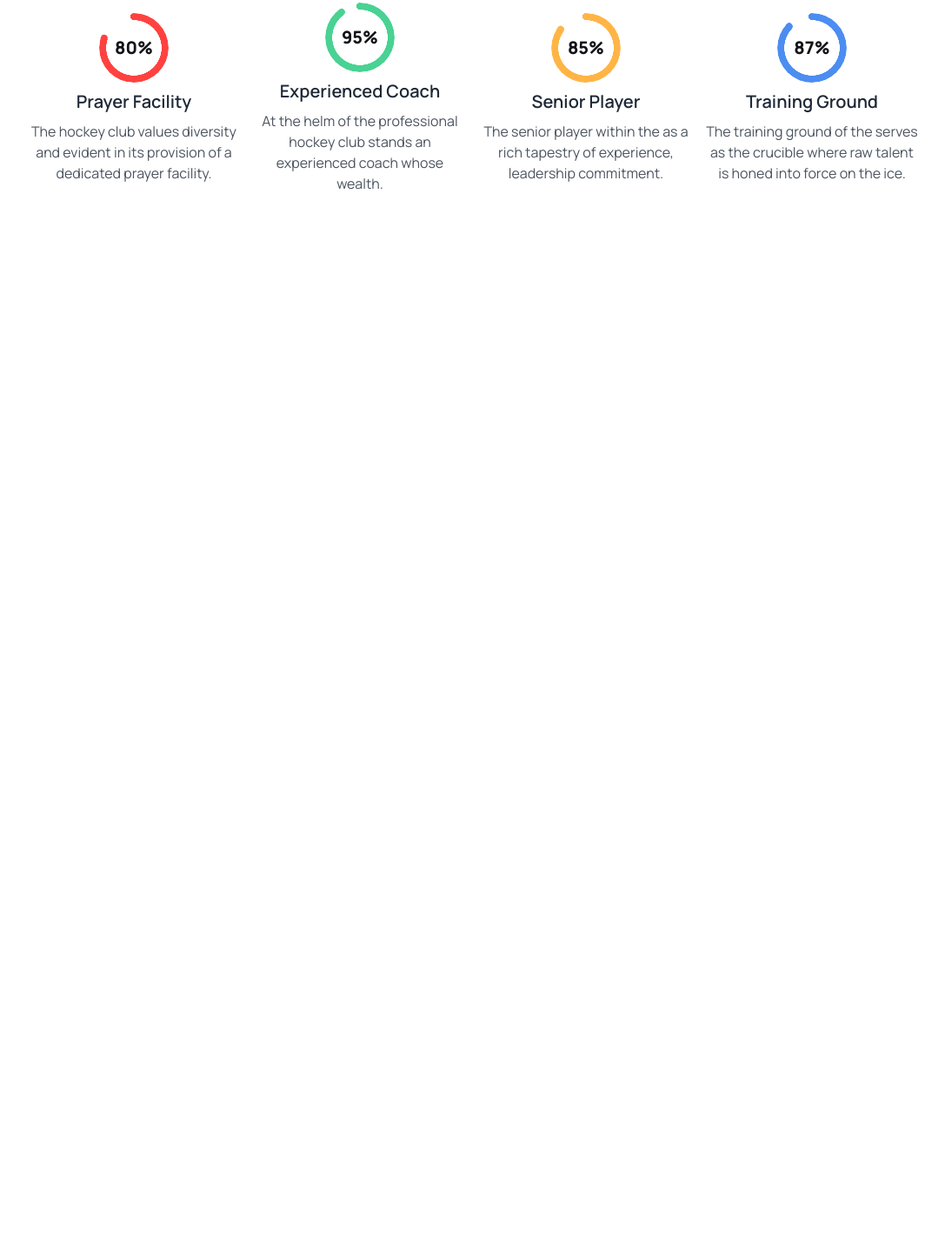
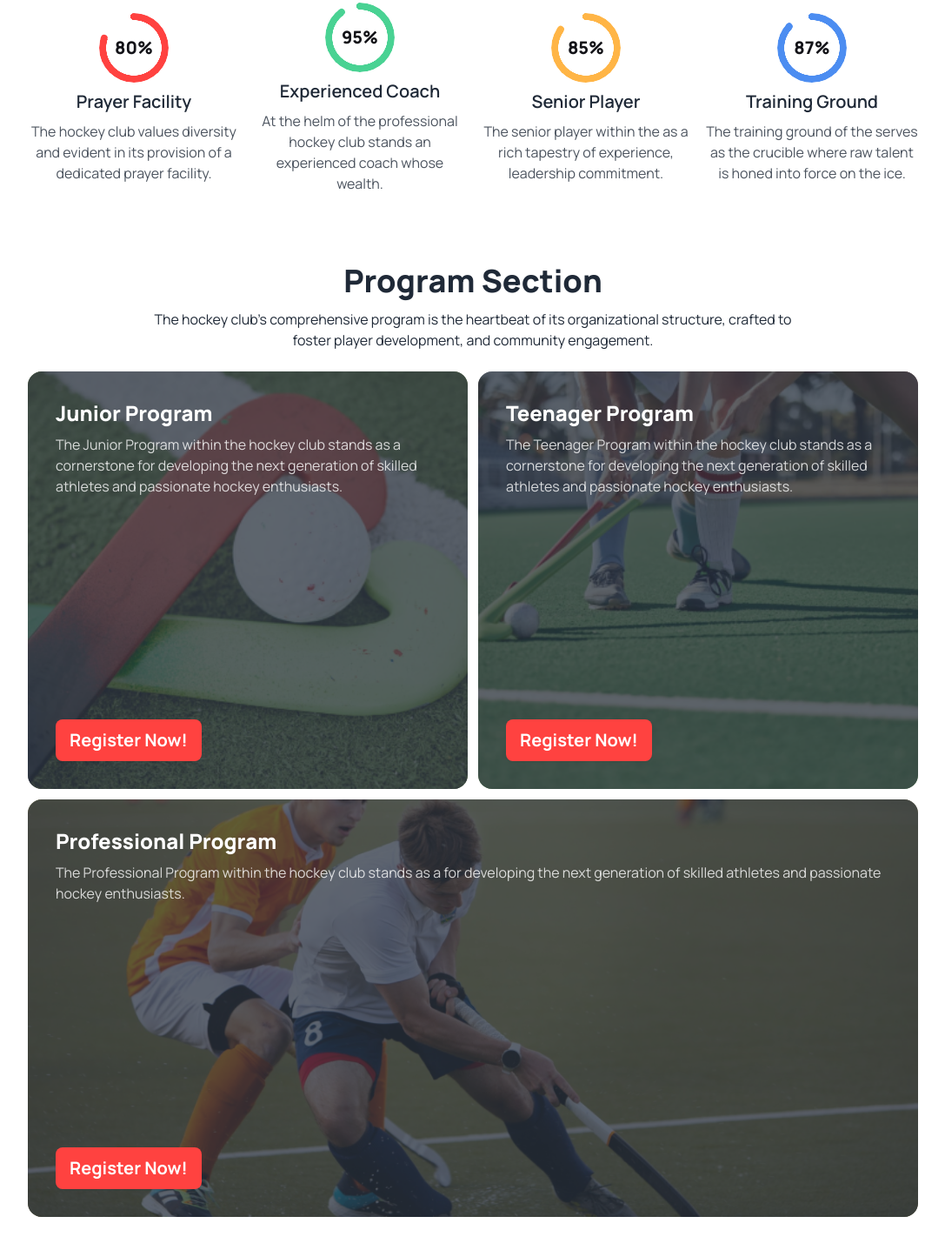
Before and after one commit to kibriarobin97/hockeys-daisyui, a plain HTML site: page index.html in a window 1280 px wide. Shown: the part 915-2352 px from the top of the page at 87% size, without its empty margins (96-1183 px from the left). Before the commit the page ends 1218 px from the top, so only its background shows below. Drawn offline with nearby package versions, Linux system fonts and the light colour scheme.

Commit message:
added program section

```diff
--- a/index.html
+++ b/index.html
@@ -47,7 +47,7 @@
                             <li><a>Contact</a></li>
                         </ul>
                     </div>
-                    <button><a class="text-4xl font-extrabold text-[#131318]">Hockey<span
+                    <button><a class="text-2xl lg:text-4xl font-extrabold text-[#131318]">Hockey<span
                                 class="text-[#FF4240]">’</span>s</a></button>
                 </div>
                 <div class="navbar-center hidden lg:flex">
@@ -70,21 +70,24 @@
             <div class="carousel w-full">
 
                 <!-- first slider -->
-                <div id="slide1" class="carousel-item relative w-full bg-[url(./images/1.png)] bg-center bg-cover py-10 rounded-lg lg:h-[60vh]">
+                <div id="slide1"
+                    class="carousel-item relative w-full bg-[url(./images/1.png)] bg-center bg-cover py-10 rounded-lg lg:h-[60vh]">
                     <div class="absolute flex justify-between transform -translate-y-1/2 left-5 right-5 top-1/2">
                         <a href="#slide3" class="btn btn-circle">❮</a>
                         <a href="#slide2" class="btn btn-circle">❯</a>
                     </div>
                 </div>
                 <!-- second slide -->
-                <div id="slide2" class="carousel-item relative w-full bg-[url(./images/2.png)] bg-center bg-cover py-10 rounded-lg lg:h-[60vh]">
+                <div id="slide2"
+                    class="carousel-item relative w-full bg-[url(./images/2.png)] bg-center bg-cover py-10 rounded-lg lg:h-[60vh]">
                     <div class="absolute flex justify-between transform -translate-y-1/2 left-5 right-5 top-1/2">
                         <a href="#slide1" class="btn btn-circle">❮</a>
                         <a href="#slide3" class="btn btn-circle">❯</a>
                     </div>
                 </div>
                 <!-- third slide -->
-                <div id="slide3" class="carousel-item relative w-full bg-[url(./images/3.png)] bg-center bg-cover py-10 rounded-lg lg:h-[60vh]">
+                <div id="slide3"
+                    class="carousel-item relative w-full bg-[url(./images/3.png)] bg-center bg-cover py-10 rounded-lg lg:h-[60vh]">
                     <div class="absolute flex justify-between transform -translate-y-1/2 left-5 right-5 top-1/2">
                         <a href="#slide2" class="btn btn-circle">❮</a>
                         <a href="#slide1" class="btn btn-circle">❯</a>
@@ -95,36 +98,98 @@
         </div>
     </header>
     <main class="w-4/5 mx-auto">
+
+        <!-- club section -->
         <section class="container my-20">
             <div class="text-center space-y-3 mb-6">
                 <h3 class="text-3xl lg:text-4xl font-extrabold">Professional Hockeys Club</h3>
-                    <p class="w-4/5 lg:w-3/4 mx-auto">The professional hockey club stands as a formidable entity within the competitive realm of professional sports, captivating the hearts of fans and enthusiasts.</p>
+                <p class="w-4/5 lg:w-3/4 mx-auto">The professional hockey club stands as a formidable entity within the
+                    competitive realm of professional sports, captivating the hearts of fans and enthusiasts.</p>
             </div>
             <div class="grid grid-cols-1 lg:grid-cols-4 gap-4">
-                    <div class="flex flex-col justify-center items-center gap-2">
-                        <div class="radial-progress text-[#FF4240]" style="--value:80;" role="progressbar"><span class="text-xl font-extrabold text-[#131318]">80%</span></div>
+                <div class="card flex flex-col justify-center items-center gap-2">
+                    <div class="radial-progress text-[#FF4240]" style="--value:80;" role="progressbar"><span
+                            class="text-xl font-extrabold text-[#131318]">80%</span></div>
                     <h4 class="text-xl font-semibold">Prayer Facility</h4>
-                        <p class="text-center opacity-80">The hockey club values diversity and evident in its provision of a dedicated prayer facility.</p>
+                    <p class="text-center opacity-80">The hockey club values diversity and evident in its provision of a
+                        dedicated prayer facility.</p>
                 </div>
-                    <div class="flex flex-col justify-center items-center gap-2">
-                        <div class="radial-progress text-[#49D293]" style="--value:90;" role="progressbar"><span class="text-xl font-extrabold text-[#131318]">95%</span></div>
+                <div class="card flex flex-col justify-center items-center gap-2">
+                    <div class="radial-progress text-[#49D293]" style="--value:90;" role="progressbar"><span
+                            class="text-xl font-extrabold text-[#131318]">95%</span></div>
                     <h4 class="text-xl font-semibold">Experienced Coach</h4>
                     <p class="text-center opacity-80">
                         At the helm of the professional hockey club stands an experienced coach whose wealth.</p>
                 </div>
-                    <div class="flex flex-col justify-center items-center gap-2">
-                        <div class="radial-progress text-[#FFB546]" style="--value:85;" role="progressbar"><span class="text-xl font-extrabold text-[#131318]">85%</span></div>
+                <div class="card flex flex-col justify-center items-center gap-2">
+                    <div class="radial-progress text-[#FFB546]" style="--value:85;" role="progressbar"><span
+                            class="text-xl font-extrabold text-[#131318]">85%</span></div>
                     <h4 class="text-xl font-semibold">Senior Player</h4>
-                        <p class=" text-center opacity-80">The senior player within the as a rich tapestry of experience, leadership commitment.</p>
+                    <p class=" text-center opacity-80">The senior player within the as a rich tapestry of experience,
+                        leadership commitment.</p>
                 </div>
-                    <div class="flex flex-col justify-center items-center gap-2">
-                        <div class="radial-progress text-[#4C8DF1]" style="--value:87;" role="progressbar"><span class="text-xl font-extrabold text-[#131318]">87%</span></div>
+                <div class="card flex flex-col justify-center items-center gap-2">
+                    <div class="radial-progress text-[#4C8DF1]" style="--value:87;" role="progressbar"><span
+                            class="text-xl font-extrabold text-[#131318]">87%</span></div>
                     <h4 class="text-xl font-semibold">Training Ground</h4>
-                        <p class="text-center opacity-80">The training ground of the serves as the crucible where raw talent is honed into force on the ice.</p>
+                    <p class="text-center opacity-80">The training ground of the serves as the crucible where raw talent
+                        is honed into force on the ice.</p>
                 </div>
             </div>
+        </section>
 
+        <!-- Program Section -->
+        <section class="container my-20">
+            <div class="text-center space-y-3 mb-6">
+                <h3 class="text-3xl lg:text-4xl font-extrabold">Program Section</h3>
+                <p class="w-4/5 lg:w-3/4 mx-auto">The hockey club's comprehensive program is the heartbeat of
+                    its organizational structure, crafted to foster player development, and community engagement.</p>
+            </div>
 
+            <div class="grid grid-cols-1 lg:grid-cols-2 gap-3">
+                <div class="card bg-base-100 image-full lg:h-[60vh]">
+                    <figure><img cl src="Images/2.png" alt="Shoes" /></figure>
+                    <div class="card-body">
+                        <h2 class="text-[#FFFFFF] text-2xl font-extrabold">Junior Program</h2>
+                        <p class="text-[#FFFFFF] opacity-80">The Junior Program within the hockey club stands as a
+                            cornerstone for developing the next generation of skilled athletes and passionate hockey
+                            enthusiasts.</p>
+                        <div class="card-actions justify-start">
+                            <button
+                                class="btn text-xl font-bold text-white bg-[#FF4240] hover:bg-[#B68C5A] border-none">Register
+                                Now!</button>
+                        </div>
+                    </div>
+                </div>
+                <div class="card bg-base-100 image-full lg:h-[60vh]">
+                    <figure><img src="Images/3.png" alt="Shoes" /></figure>
+                    <div class="card-body">
+                        <h2 class="text-[#FFFFFF] text-2xl font-extrabold">Teenager Program</h2>
+                        <p class="text-[#FFFFFF] opacity-80">The Teenager Program within the hockey club stands as a
+                            cornerstone for developing the next generation of skilled athletes and passionate hockey
+                            enthusiasts.</p>
+                        <div class="card-actions justify-start">
+                            <button
+                                class="btn text-xl font-bold text-white bg-[#FF4240] hover:bg-[#B68C5A] border-none">Register
+                                Now!</button>
+                        </div>
+                    </div>
+                </div>
+                <div class="card bg-base-100 image-full lg:col-span-2 lg:h-[60vh]">
+                    <figure><img class="w-full bg-cover" src="Images/4.png" alt="Shoes" /></figure>
+                    <div class="card-body">
+                            <h2 class="text-[#FFFFFF] text-2xl font-extrabold">Professional Program</h2>
+                            <p class="text-[#FFFFFF] opacity-80">The Professional Program within the hockey club stands
+                                as a for developing the next generation of skilled athletes and passionate hockey
+                                enthusiasts.</p>
+                        <div class="card-actions justify-start">
+                            <button
+                                class="btn text-xl font-bold text-white bg-[#FF4240] hover:bg-[#B68C5A] border-none">Register
+                                Now!</button>
+                        </div>
+                    </div>
+                </div>
+            </div>
         </section>
     </main>
     <footer>
```
Lines whose indentation alone changed are shown as unchanged.
